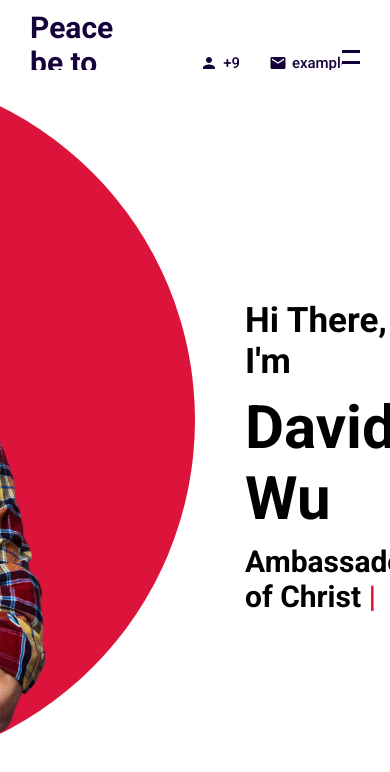
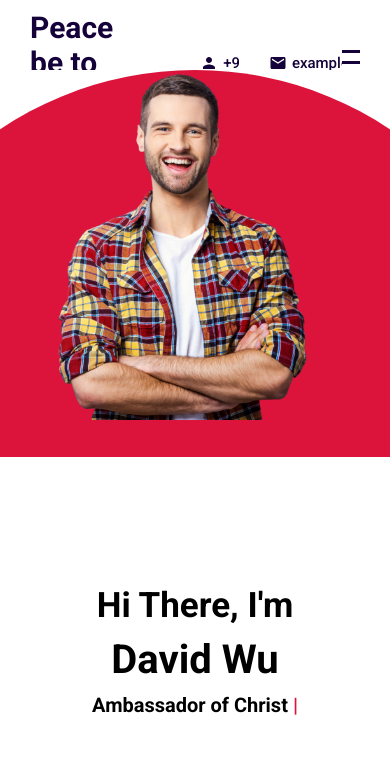
Before and after one commit to david204code/PortfolioLamaDev, a React (Create React App) app: page / in a window 390 px wide. Shown: the top 772 px of the page. Built offline with nearby package versions, Linux system fonts and the light colour scheme.

Commit message:
Using SASS, mixin and styling the page for mobile/max-width screen size

```diff
--- a/src/components/intro/intro.scss
+++ b/src/components/intro/intro.scss
@@ -1,7 +1,15 @@
+@import "../../global.scss";
+
 .intro {
   background-color: white;
   // makes it horizontal
   display: flex;
+
+  // include this function if it is mobile
+  @include mobile {
+    flex-direction: column;
+    align-items: center;
+  }
 
   .left {
     flex: 0.5;
@@ -19,8 +27,16 @@
       justify-content: center;
       float: right;
 
+      @include mobile {
+        align-items: flex-start;
+      }
+
       img {
         height: 90%;
+
+        @include mobile {
+          height: 50%;
+        }
       }
     }
   }
@@ -37,15 +53,30 @@
       flex-direction: column;
       justify-content: center;
 
+      @include mobile {
+        padding-left: 0;
+        align-items: center;
+      }
+
       h1 {
         font-size: 60px;
         margin: 10px 0;
+
+        @include mobile {
+          font-size: 40px;
+        }
       }
+
       h2 {
         font-size: 35px;
       }
+
       h3 {
         font-size: 30px;
+
+        @include mobile {
+          font-size: 20px;
+        }
 
         span {
           font-size: inherit;
--- a/src/global.scss
+++ b/src/global.scss
@@ -1 +1,9 @@
 $mainColor: #15023a;
+
+$width: 768px;
+
+@mixin mobile {
+  @media (max-width: #{$width}) {
+    @content;
+  }
+}
```
